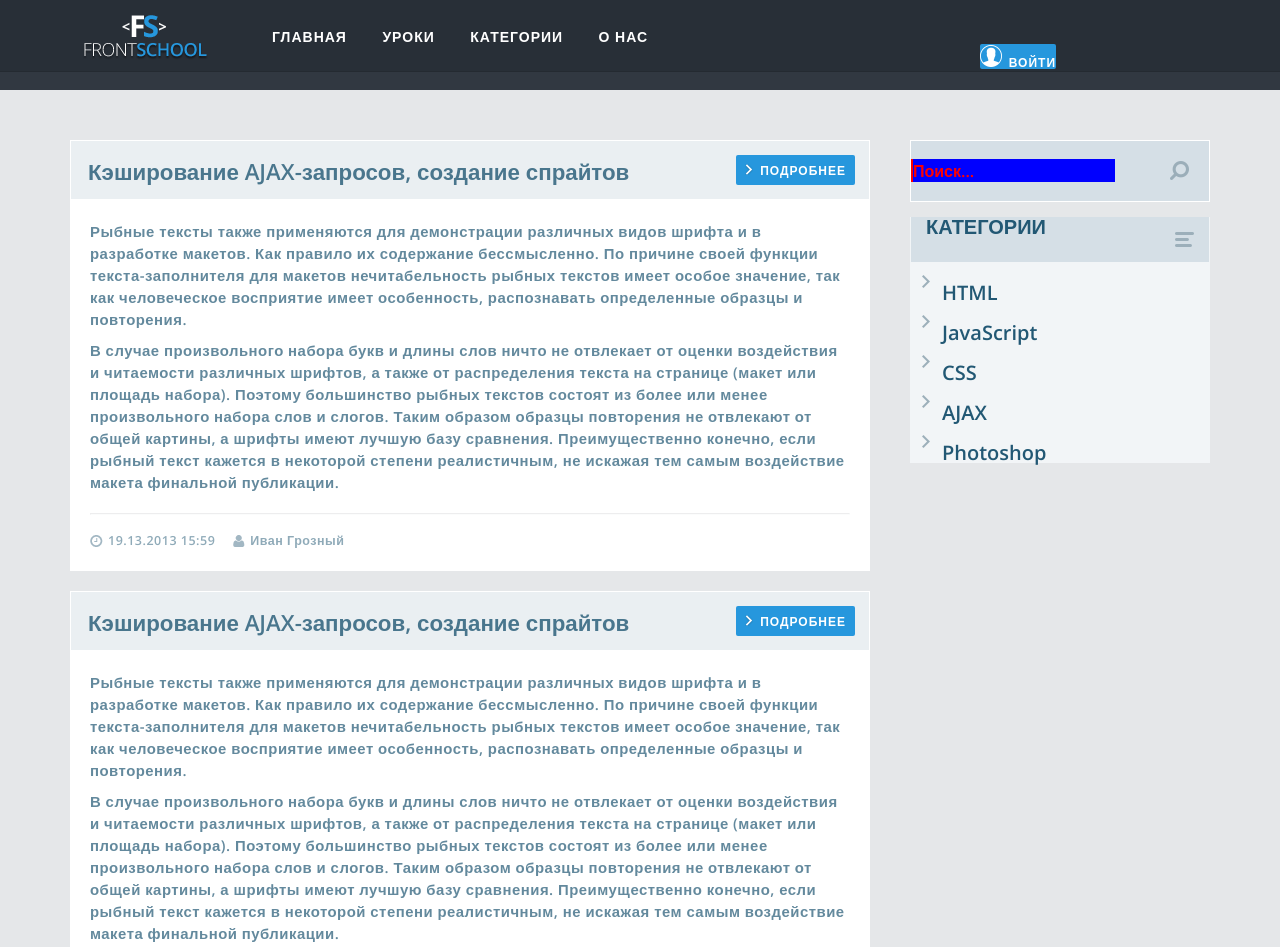
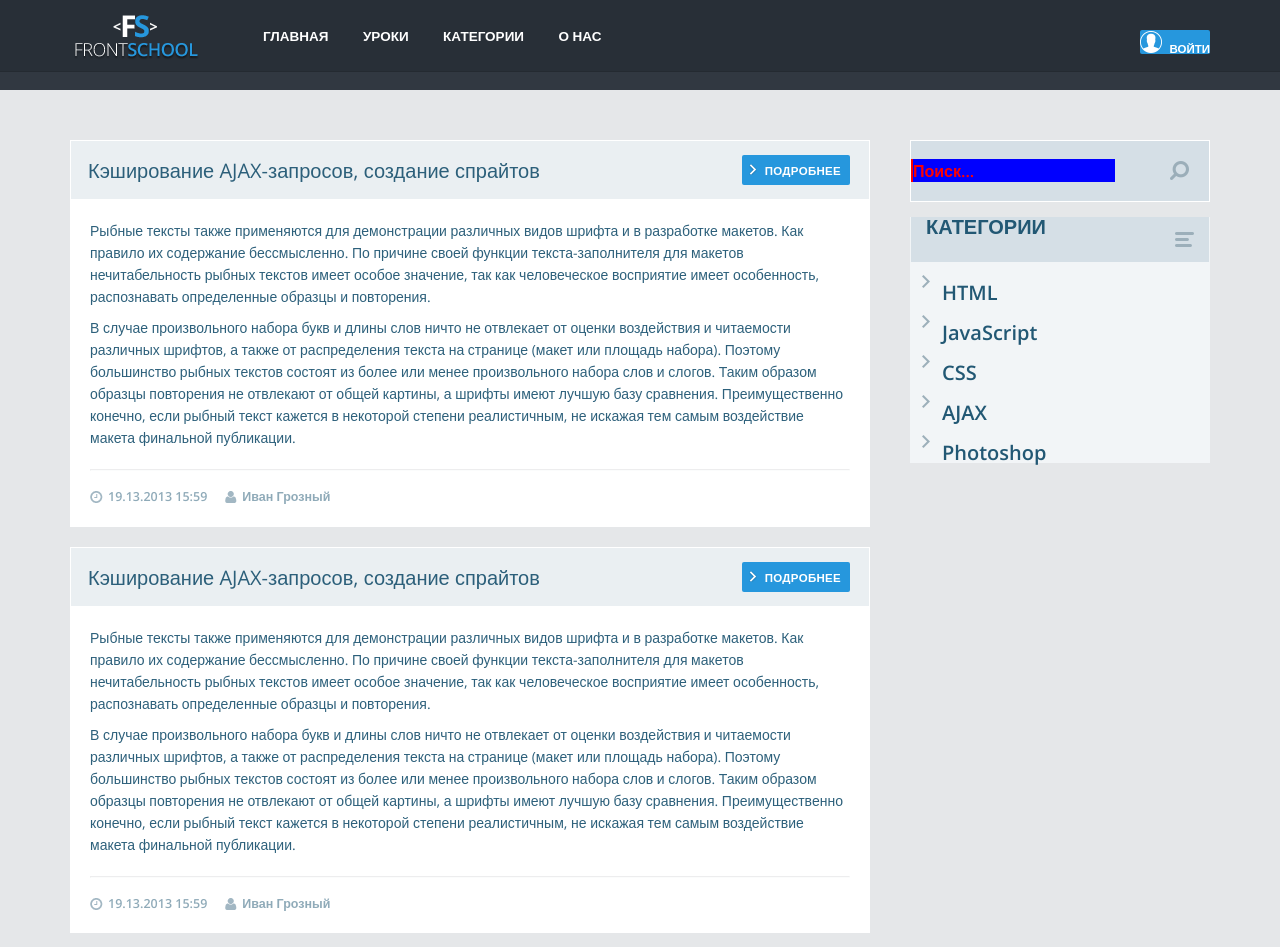
Before and after one commit to Gravituss/BionicHomework3, a plain HTML site: page index.htm in a window 1280 px wide. Shown: the top 947 px of the page. Drawn offline with nearby package versions, Linux system fonts and the light colour scheme.

Commit message:
header adjustments

```diff
--- a/css/style.css
+++ b/css/style.css
@@ -16,7 +16,7 @@ a {
 	background-color: #282f37;
 	height: 90px;
 	color: white;
-	letter-spacing: 1px;
+	/*letter-spacing: 1px;*/
 	position: fixed;
 	top:0;
 	right:50%;
@@ -30,7 +30,7 @@ a {
 }
 
 .header-box {
-	width: 1132px;
+	width: 1140px;
 	height: 71px;
 	margin: auto;
 	text-transform: uppercase;
@@ -39,18 +39,18 @@ a {
 .logo-container {
 	float: left;
 	margin-top: 8px;
-	margin-left: 5px;
+	margin-left: 0px;
 
 }
 
 .top-menu {
-	margin-left: 183px;
+	margin-left: 178px;
 	max-width: 350px;
 }
 
 .top-menu li {
 	display: inline-block;
-	font-size: 14px;
+	font-size: 13.5px;
 	margin: 15px;
 	margin-top: 30px;
 	margin-right: 15.3px;
@@ -64,14 +64,15 @@ ul {
 
 .header-box .button {
 	position: relative;
-	right: 150px;
-	bottom: 15px;
+	right: 0px;
+	bottom: 29px;
+
 }
 
 .button {
 	float: right;
-	font-size: 12px;
-	letter-spacing: 1px;
+	font-size: 11.5px;
+	/*letter-spacing: 1px;*/
 	background-color: #2697dd;
 	text-transform: uppercase;
 	color: white;
@@ -123,9 +124,11 @@ li.active{
 
 .micro-header-and-button .button {
 	padding: 8px;
-	padding-left: 9px;
+	padding-left: 7px;
 	padding-right: 9px;
 	height: 14px;
+	margin-right: 5px;
+	letter-spacing: 0.3px;
 }
 
 
@@ -150,9 +153,10 @@ li.active{
 .micro-header {
 	float: left;
 	margin-left: 3px;
-	font-size: 22.3px;
+	font-size: 20px;
 	margin-top: 6px;
-	opacity: 0.8;
+	opacity: 0.95;
+	font-weight: 400;
 }
 
 .micro-header-and-button {
@@ -178,12 +182,13 @@ li.active{
 
 
 .mb-text {
-	font-size: 14.9px;
-	letter-spacing: 0.5px;
+	font-size: 14px;
+	/*letter-spacing: 0.5px;*/
 	color: #225874;
 	line-height: 22px;
 	padding: 20px;
-	opacity: 0.70;
+	opacity: 0.95;
+	font-weight: 400;
 }
 
 .mb-text p {
@@ -197,7 +202,7 @@ li.active{
 
 .micro-pic {
 	margin-top: 1px;
-	margin-right: 3px;
+	margin-right: 4px;
 }
 
 hr.one-line {
@@ -223,7 +228,7 @@ hr.one-line {
 
 .time-and-name span {
 	font-size: 12.5px;
-	letter-spacing: 0.5px;
+	/*letter-spacing: 0.5px;*/
 	font-weight: 600;
 	color: #225874;
 	opacity: 0.5;
@@ -308,7 +313,7 @@ hr.one-line {
 
 .right-list li:hover {
 	background-color: white;
-	width: 270px;
+	width: 300px;
 }
 
 .right-menu-box {
@@ -379,7 +384,7 @@ hr.one-line {
 	color: white;
 	padding-top: 30px;
 	padding-left: 15px;
-	letter-spacing: 1px;
+	/*letter-spacing: 1px;*/
 	line-height: 19px;
 }
 
@@ -400,7 +405,7 @@ hr.one-line {
 	color: #61666c;
 
 
-	letter-spacing: 0.3px;
+	/*letter-spacing: 0.3px;*/
 	text-transform: uppercase;
 	margin: 14px;
 	padding-top: 71px;
```
